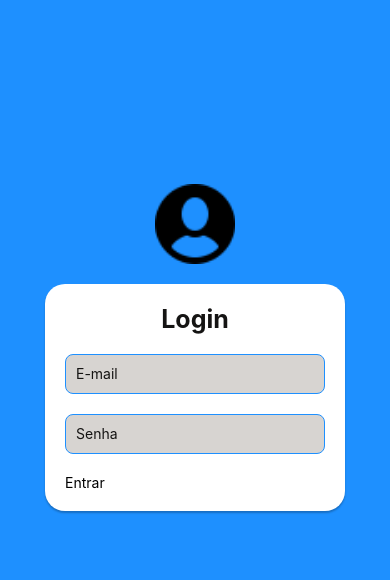
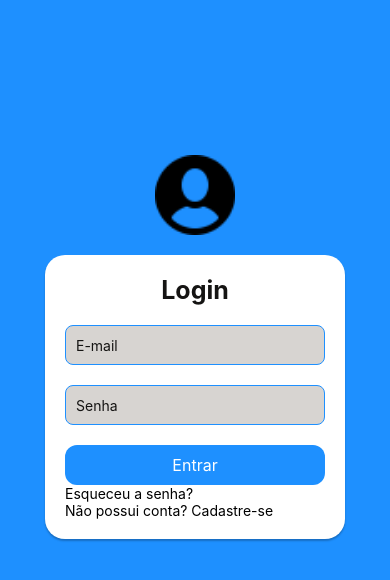
Before and after one commit to casagrande7/exemploReactNative, a React Native app: screen / in a window 390 px wide. Shown: the top 580 px of the page. Built offline with nearby package versions, Linux system fonts and the light colour scheme.

Commit message:
Atualização

```diff
--- a/src/login/LoginScreen.tsx
+++ b/src/login/LoginScreen.tsx
@@ -9,8 +9,14 @@ function LoginScreen(): JSX.Element {
             <Text style= {styles.title}>Login</Text>
             <TextInput style={styles.input} placeholder="E-mail" placeholderTextColor={"#151413"}></TextInput>
             <TextInput style={styles.input} placeholder="Senha" placeholderTextColor={"#151413"}></TextInput>
+            <TouchableOpacity style={styles.button}>
+                <Text style={styles.buttonText}>Entrar</Text>
+            </TouchableOpacity>
             <TouchableOpacity>
-                <Text>Entrar</Text>
+                <Text>Esqueceu a senha?</Text>
+            </TouchableOpacity>
+            <TouchableOpacity>
+                <Text>Não possui conta? Cadastre-se</Text>
             </TouchableOpacity>
         </View>
        </View>
@@ -56,9 +62,20 @@ const styles = StyleSheet.create({
         borderRadius: 8,
         borderWidth: 1,
         borderColor: '#1e90ff'
+    },
+    button: {
+        backgroundColor: '#1e90ff',
+        height: 40,
+        borderRadius: 12
 
+    },
+    buttonText: {
+        color: '#FFFFFF',
+        textAlign: 'center',
+        fontSize: 16,
+        lineHeight: 40,
 
-    }
+    },
 
 });
 
```
